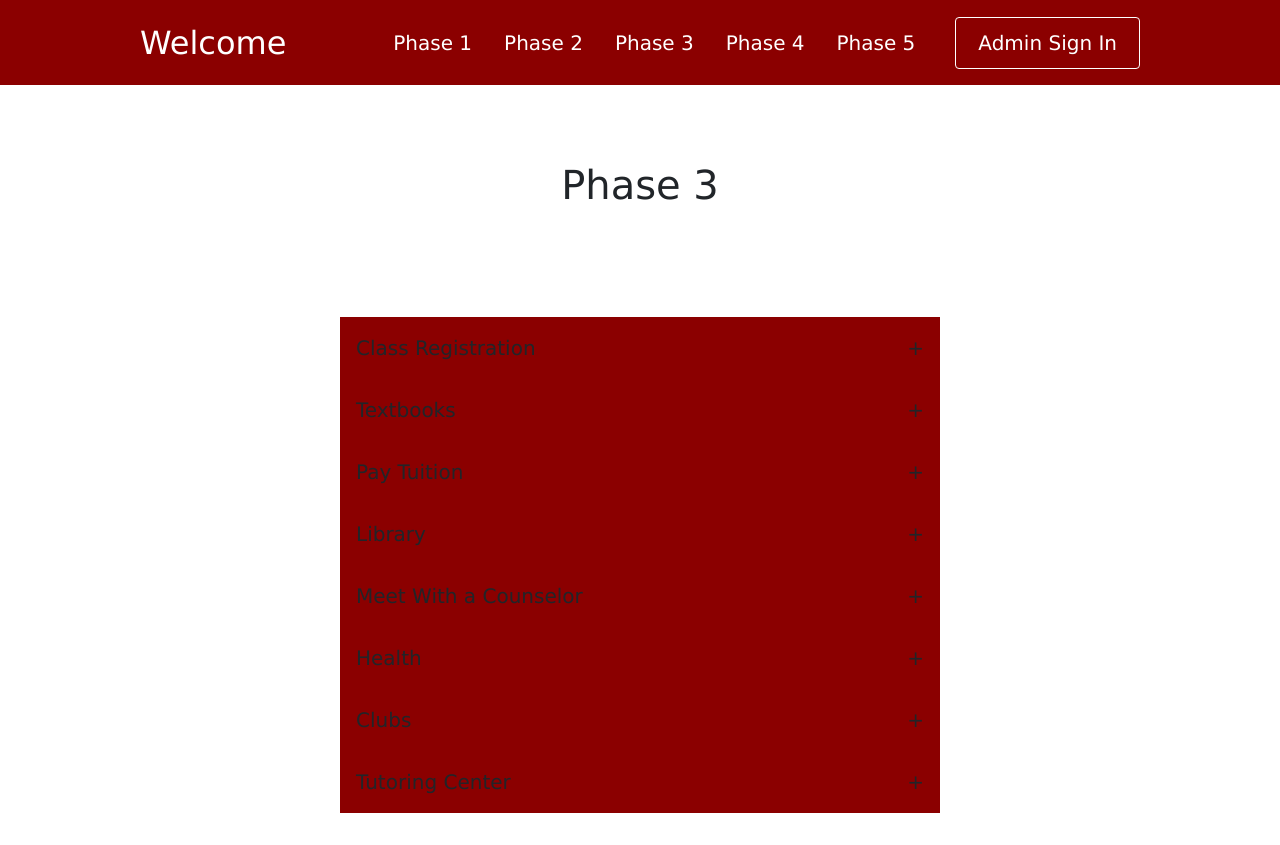
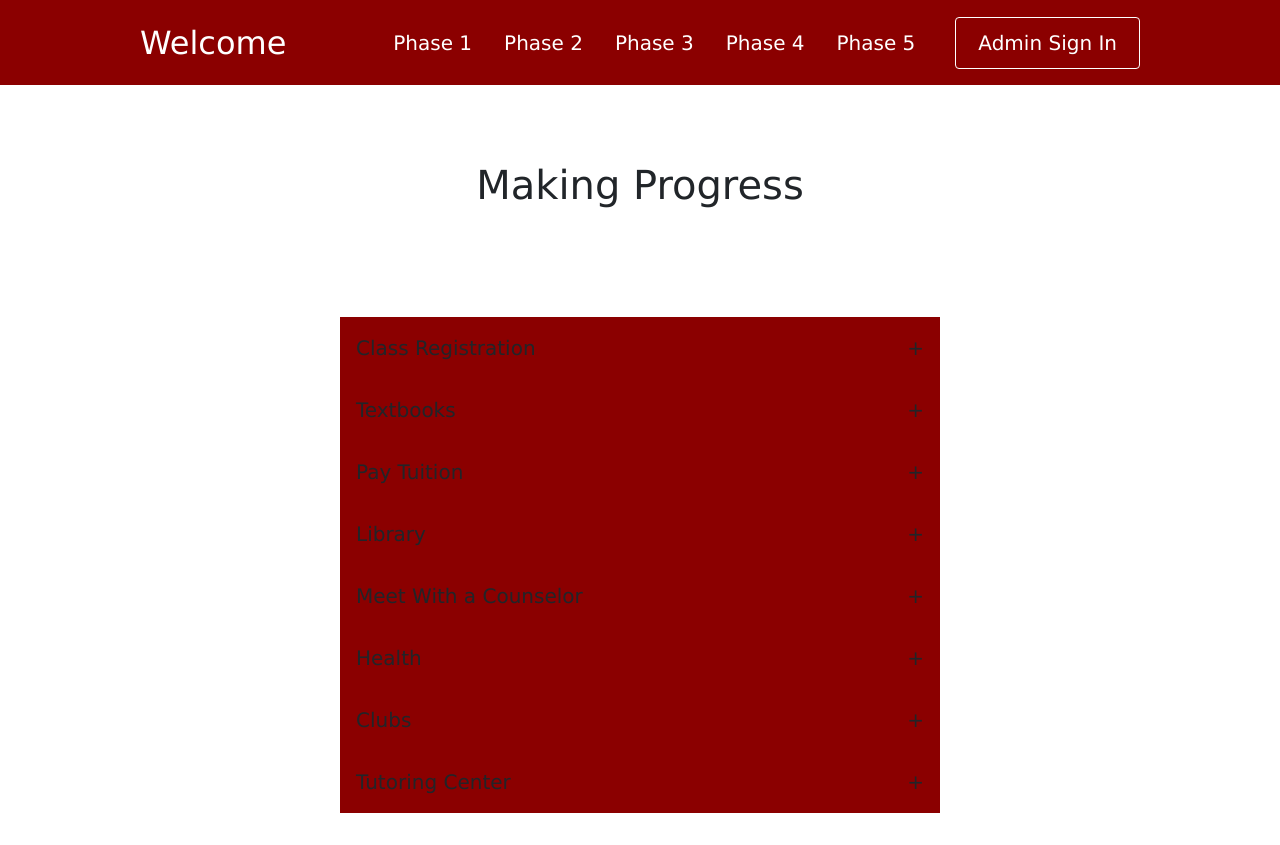
Before and after one commit to fizharoon/Globidea_Capstone, a React (Create React App) app in the folder Globidea/frontend/: page /phase3 in a window 1280 px wide. Built offline with nearby package versions, Linux system fonts and the light colour scheme.

Commit message:
Updated Phase Names

```diff
--- a/Globidea/frontend/src/Pages/Phase2/phase2.js
+++ b/Globidea/frontend/src/Pages/Phase2/phase2.js
@@ -6,7 +6,7 @@ import '../../Pages/phases.css';
 const Phase_2 = () => {
     return (
         <div>
-           <h1>Contact Us</h1>
+           <h1>Getting Started</h1>
            <div className="accordion">
                 {accordionContent.map(({title, content}) => (<Accordion title={title} content={content} />))}
             </div>
--- a/Globidea/frontend/src/Pages/Phase3/phase3.js
+++ b/Globidea/frontend/src/Pages/Phase3/phase3.js
@@ -6,7 +6,7 @@ import '../../Pages/phases.css';
 const Phase_3 = () => {
     return (
       <div>
-        <h1>Phase 3</h1>
+        <h1>Making Progress</h1>
         <div className="accordion">
           {accordionContent.map(({title, content}) => (<Accordion title={title} content={content} />))}
         </div>
--- a/Globidea/frontend/src/Pages/Phase4/phase4.js
+++ b/Globidea/frontend/src/Pages/Phase4/phase4.js
@@ -6,7 +6,7 @@ import '../../Pages/phases.css';
 const Phase_4 = () => {
     return (
         <div>
-           <h1>Phase 4</h1>
+           <h1>Finishing Up</h1>
            <div className="accordion">
                 {accordionContent.map(({title, content}) => (<Accordion title={title} content={content} />))}
             </div>
--- a/Globidea/frontend/src/Pages/Phase5/phase5.js
+++ b/Globidea/frontend/src/Pages/Phase5/phase5.js
@@ -6,7 +6,7 @@ import '../../Pages/phases.css';
 const Phase_5 = () => {
     return (
         <div>
-           <h1>Phase 5</h1>
+           <h1>Moving Forward</h1>
            <div className="accordion">
                 {accordionContent.map(({title, content}) => (<Accordion title={title} content={content} />))}
             </div>
```
